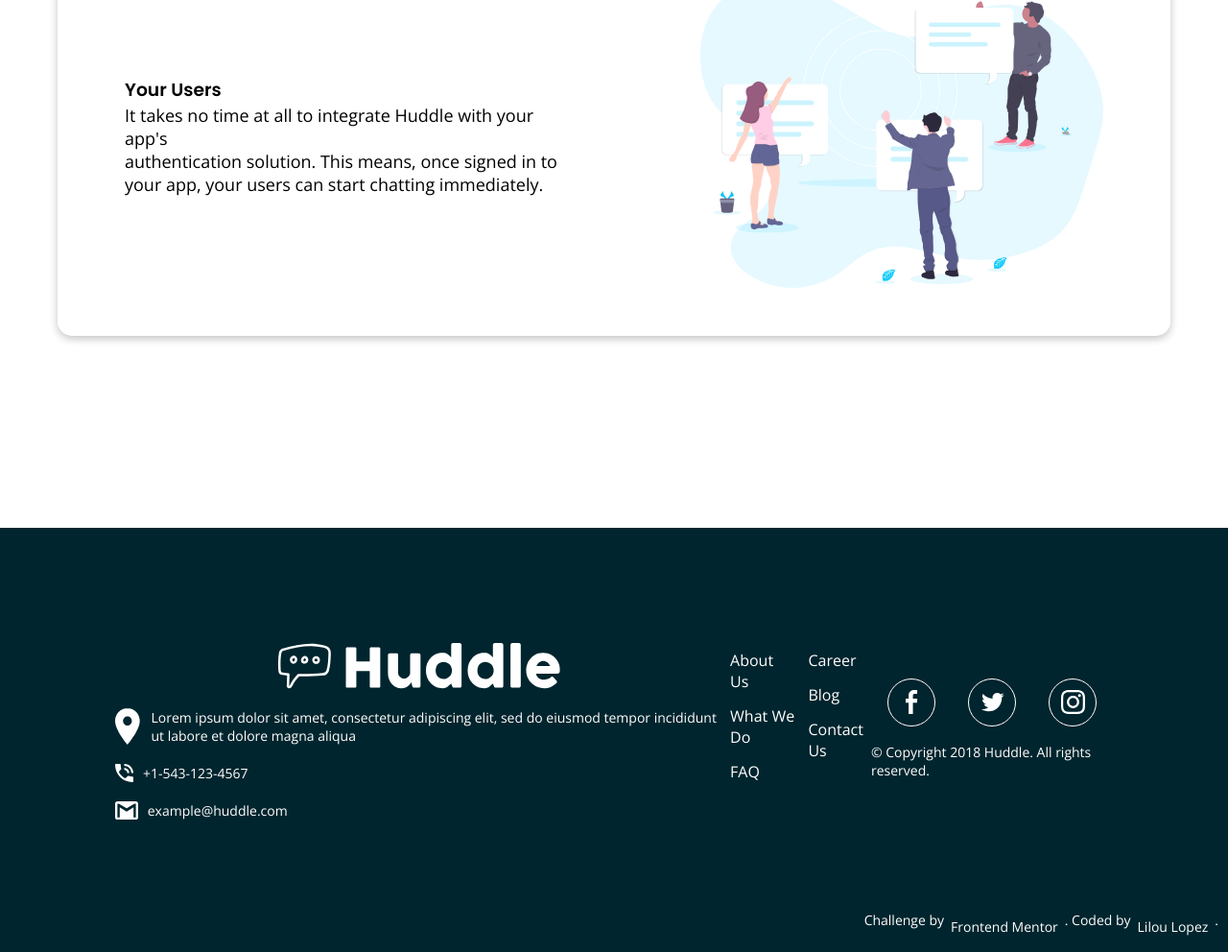
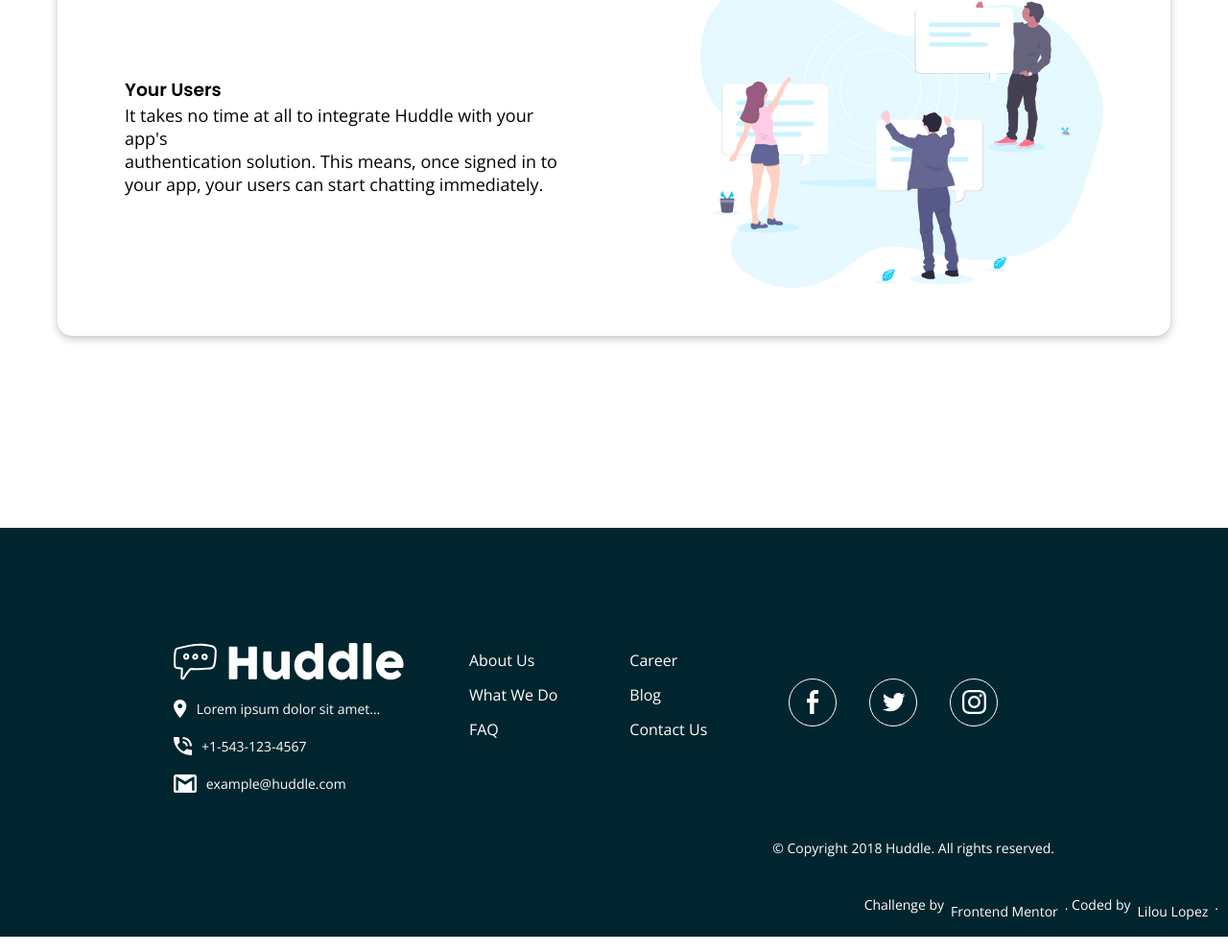
Before and after one commit to liloulpz/huddle-landing-page, a plain HTML site: page huddle-landing-page-with-alternating-feature-blocks-master/index.html in a window 1280 px wide. Shown: the part 1801-2793 px from the top of the page at 96% size. Drawn offline with nearby package versions, Linux system fonts and the light colour scheme.

Commit message:
footer finished

```diff
--- a/assets/styles/style.css
+++ b/assets/styles/style.css
@@ -135,7 +135,6 @@ footer{
 
 .img_footer_logo{
     display: block;
-    height: 20%;
 }
 
 footer p{
@@ -148,6 +147,7 @@ footer p{
     padding-top: 120px;
 
     display: flex;
+    justify-content: space-evenly;
 }
 
 .footer_div_column{
@@ -161,6 +161,11 @@ footer p{
     margin-top: 20px;
 }
 
+.section4{
+    display: flex;
+    justify-content: space-between;
+    gap: 100px;
+}
 
 .mediaFacebook{
     background: url("/assets/images/facebook.svg") no-repeat center;
--- a/huddle-landing-page-with-alternating-feature-blocks-master/index.html
+++ b/huddle-landing-page-with-alternating-feature-blocks-master/index.html
@@ -89,8 +89,7 @@
       <div class="footer_div_row">
         <img class="img_footer" src="/assets/images/icon-location.svg" alt="icon location">
         <p>
-          Lorem ipsum dolor sit amet, consectetur adipiscing elit, sed do eiusmod tempor
-          incididunt ut labore et dolore magna aliqua
+          Lorem ipsum dolor sit amet...
         </p>
       </div>
 
@@ -124,7 +123,7 @@
     </div>
 
     <!-- section 4 -->
-    <div class="footer_div_column">
+    <div class="footer_div_column section4">
       <div class="footer_div_row">
         <a href="/facebook"><div class="divMedia mediaFacebook"></div></a>
         <a href="/twitter"><div class="divMedia mediaTwitter"></div></a>
```
